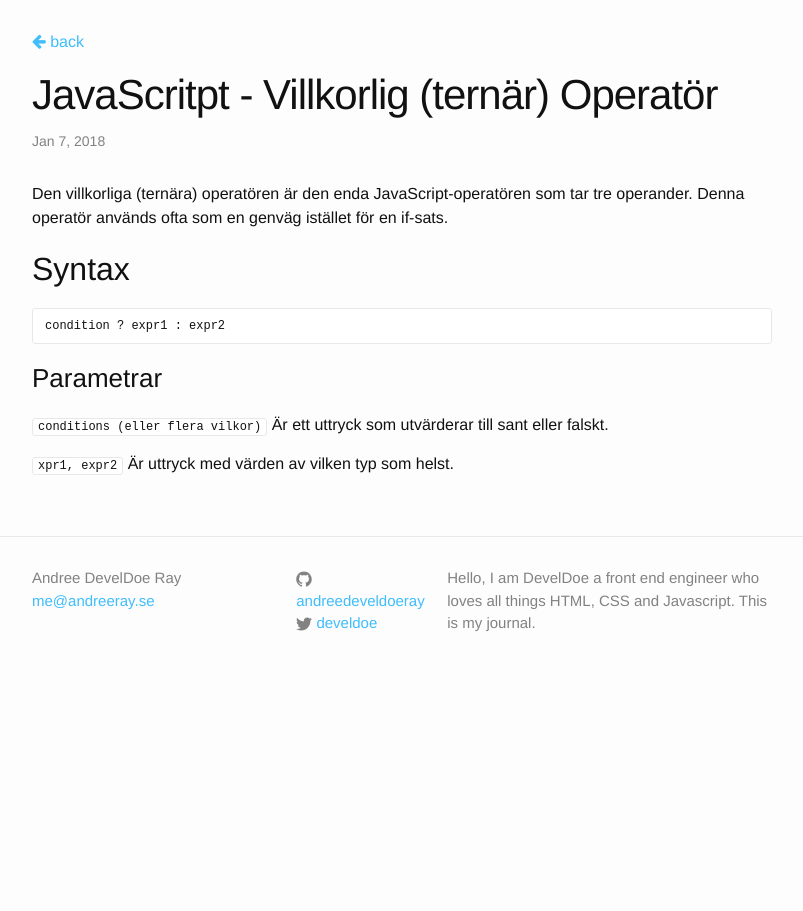
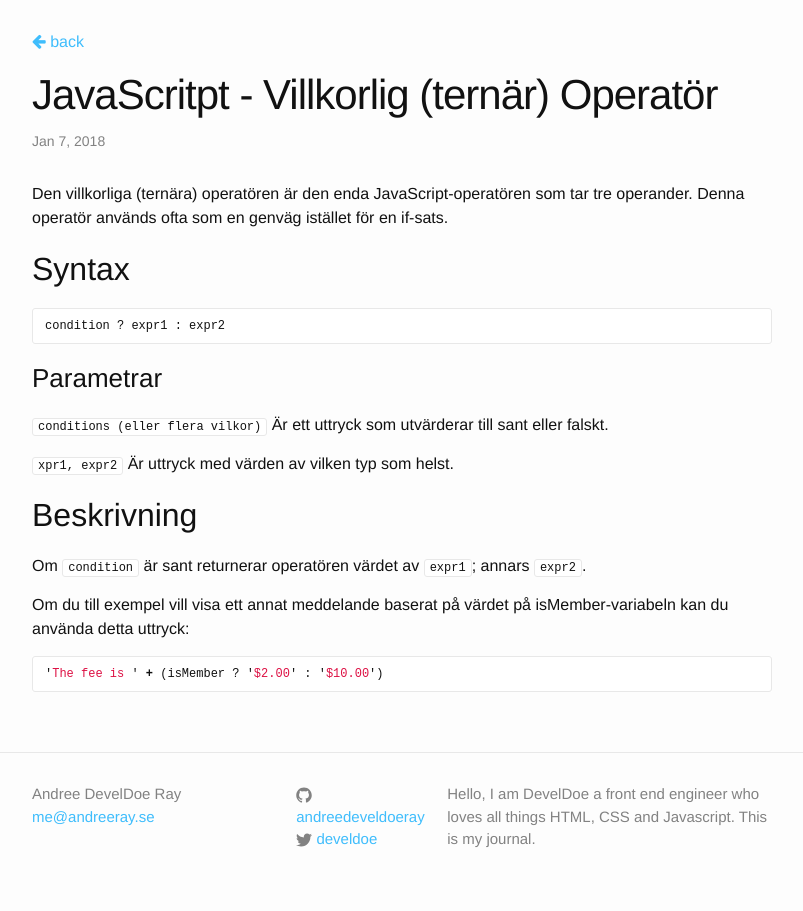
Before and after one commit to develdoe/develdoe.github.io, a Jekyll site: the page built from _posts/2018-01-07-javascritpt-villkorlig-tern-r-operat-r.md, in a window 1280 px wide. Shown: the whole page, without its empty margins (238-1041 px from the left). Built offline with Jekyll 4.4.1, drawn with Linux system fonts in a browser that asks for light colours.

Commit message:
Create 2018-01-07-javascritpt-villkorlig-tern-r-operat-r.md

````diff
--- a/_posts/2018-01-07-javascritpt-villkorlig-tern-r-operat-r.md
+++ b/_posts/2018-01-07-javascritpt-villkorlig-tern-r-operat-r.md
@@ -16,3 +16,13 @@ condition ? expr1 : expr2
 `conditions (eller flera vilkor)` Är ett uttryck som utvärderar till sant eller falskt.
 
 `xpr1, expr2` Är uttryck med värden av vilken typ som helst.
+
+## Beskrivning
+
+Om `condition` är sant returnerar operatören värdet av `expr1`; annars `expr2`.
+
+Om du till exempel vill visa ett annat meddelande baserat på värdet på isMember-variabeln kan du använda detta uttryck:
+
+```js
+'The fee is ' + (isMember ? '$2.00' : '$10.00')
+```
````
